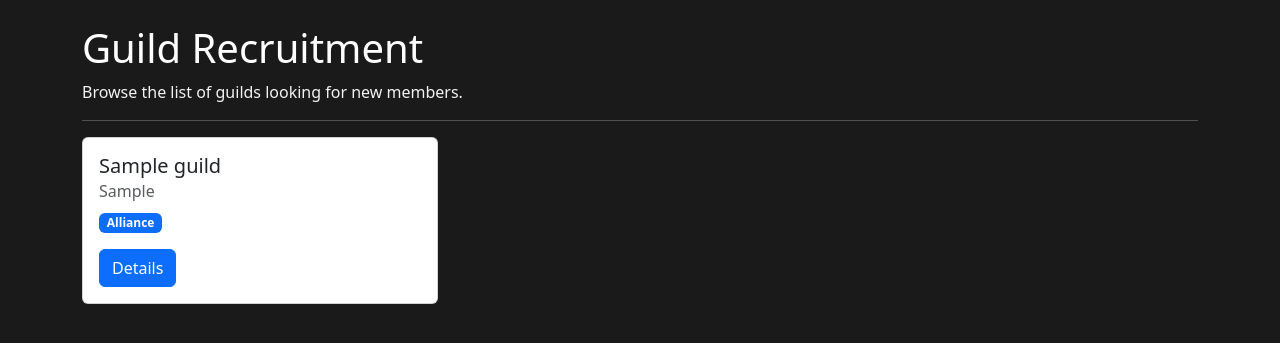
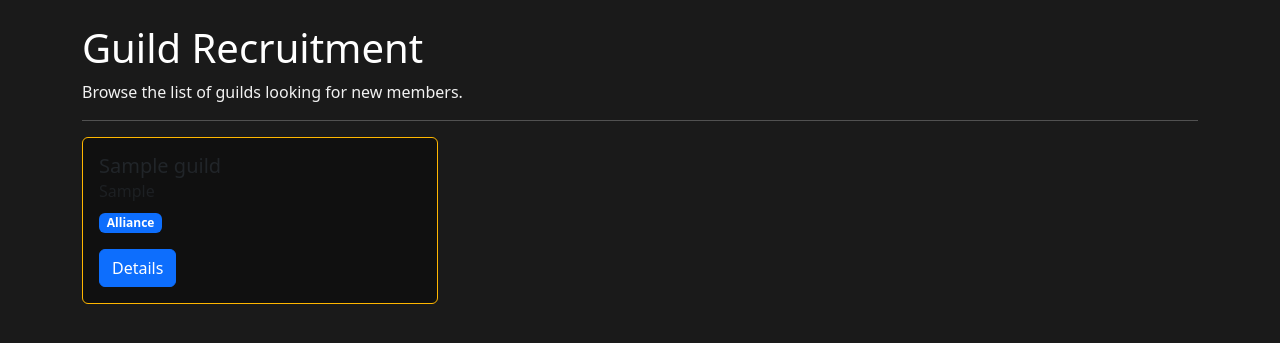
Before and after one commit to mathiase4/wow-guild-recruitment, a Django app: page / in a window 1280 px wide. Shown: the part 56-399 px from the top of the page. Run offline with Django 4.2, Linux system fonts and the light colour scheme; tables that the repository leaves empty hold one stand-in row (values such as "Sample post").

Commit message:
add custom styling for guild cards on homepage

```diff
--- a/static/css/style.css
+++ b/static/css/style.css
@@ -8,3 +8,10 @@ h1, h2, h3, h4, h5, h6 {
 a {
     color: #ffb700; /* a wow theme classic gold color for links */
 }
+
+/* guild card styling background and golden color */
+.guild-card {
+    background-color: rgba(0, 0, 0, 0.4);
+
+    border: 1px solid #ffb700;
+}
--- a/templates/guilds/guild_list.html
+++ b/templates/guilds/guild_list.html
@@ -7,7 +7,7 @@
 <div class="row">
     {% for guild in guilds %}
     <div class="col-md-4 mb-4">
-        <div class="card">
+        <div class="card guild-card">
             <div class="card-body">
                 <h5 class="card-title">{{ guild.name }}</h5>
                 <h6 class="card-subtitle mb-2 text-muted">{{ guild.realm }}</h6>
```
